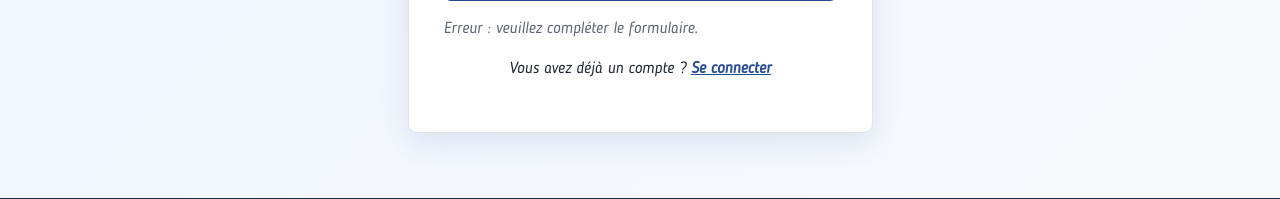
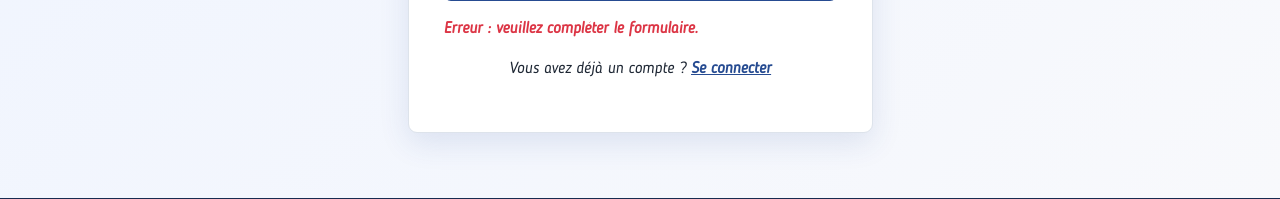
Before and after one commit to landre-pixel/SA-2026-2027, a PHP site: page /src/inscription.php?error=4 in a window 1280 px wide. Shown: the part 869-1068 px from the top of the page. Run offline with PHP 8.4, Linux system fonts and the light colour scheme.

Commit message:
Modification affichage des erreurs en rouge

```diff
--- a/css/style.css
+++ b/css/style.css
@@ -5,6 +5,10 @@
     --bleu:#264b91;--fonce:#173566;--clair:#edf3ff;--jaune:#f6c85f;
     --texte:#1d2633;--secondaire:#5e6875;--fond:#f8f9fc;
     --bordure:#dde3eb;--blanc:#fff
+}
+.error-message {
+    color: #dc3545 !important;
+    font-weight: bold;
 }
 
 *{box-sizing:border-box}
--- a/src/connexion.php
+++ b/src/connexion.php
@@ -42,13 +42,13 @@
 
           if (isset($_GET['error'])) {
             if ($_GET['error'] == 1) {
-              echo "Erreur : login ou mot de passe incorrect";
+              echo "<p class='error-message'> Erreur : login ou mot de passe incorrect";
             }
             if ($_GET['error'] == 2) {
-              echo "Erreur :vous devez compléter le formulaire";
+              echo "<p class='error-message'> Erreur :vous devez compléter le formulaire";
             }
             if ($_GET['error'] == 3) {
-              echo "Erreur : échec de la connexion à la base de données";
+              echo "<p class='error-message'> Erreur : échec de la connexion à la base de données";
             }
           }
         ?>
--- a/src/inscription.php
+++ b/src/inscription.php
@@ -52,19 +52,19 @@
         <?php
         if (isset($_GET['error'])) {
             if ($_GET['error'] == 1) {
-                echo "<p>Erreur : les mots de passe ne correspondent pas.</p>";
+                echo "<p class='error-message'> Erreur : les mots de passe ne correspondent pas.</p>";
             }
             if ($_GET['error'] == 2) {
-                echo "<p>Erreur : ce nom d'utilisateur est déjà utilisé.</p>";
+                echo "<p class='error-message'> Erreur : ce nom d'utilisateur est déjà utilisé.</p>";
             }
             if ($_GET['error'] == 3) {
-                echo "<p>Erreur : échec de la connexion à la base de données.</p>";
+                echo "<p class='error-message'> Erreur : échec de la connexion à la base de données.</p>";
             }
             if ($_GET['error'] == 4) {
-                echo "<p>Erreur : veuillez compléter le formulaire.</p>";
+                echo "<p class='error-message'> Erreur : veuillez compléter le formulaire.</p>";
             }
             if ($_GET['error'] == "caracteres") {
-                echo "<p>Erreur : caractères non autorisés ou longueur invalide.</p>";
+                echo "<p class='error-message'> Erreur : caractères non autorisés ou longueur invalide.</p>";
             }
         }
         ?>
```
